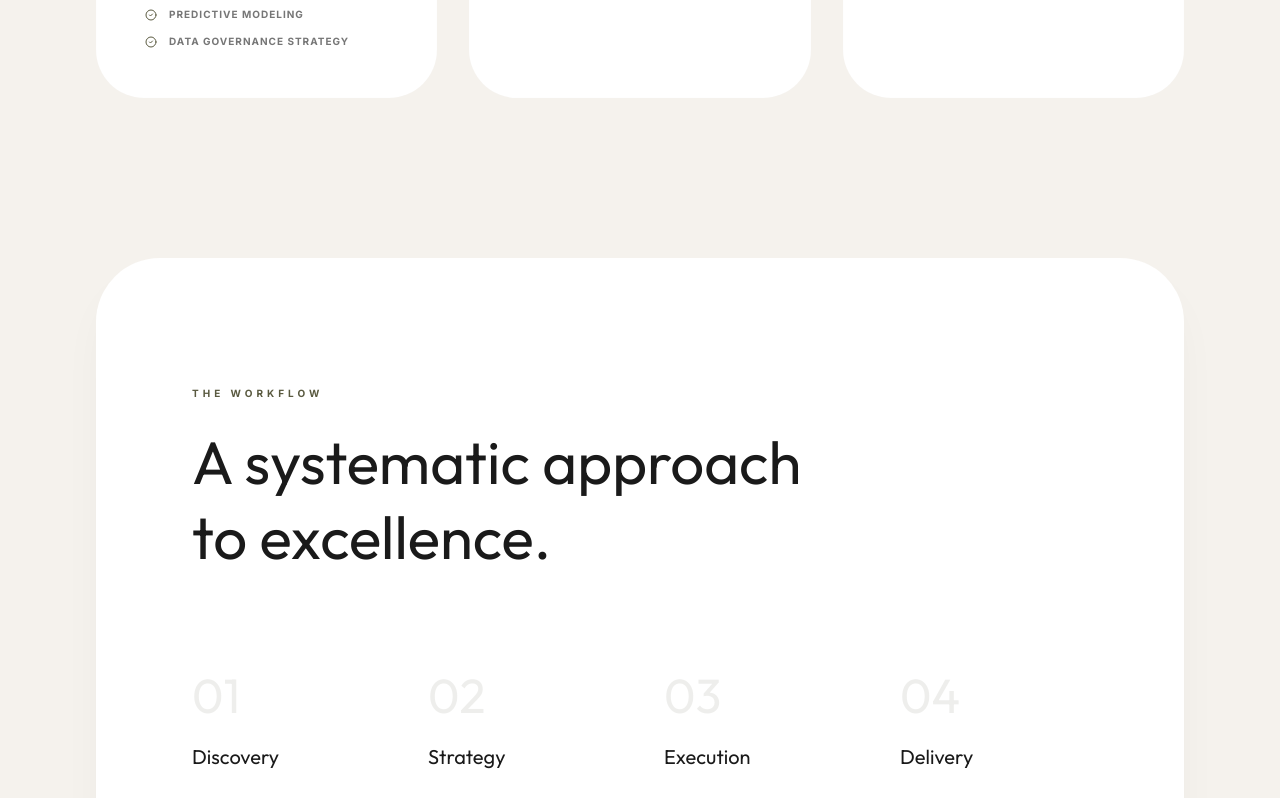
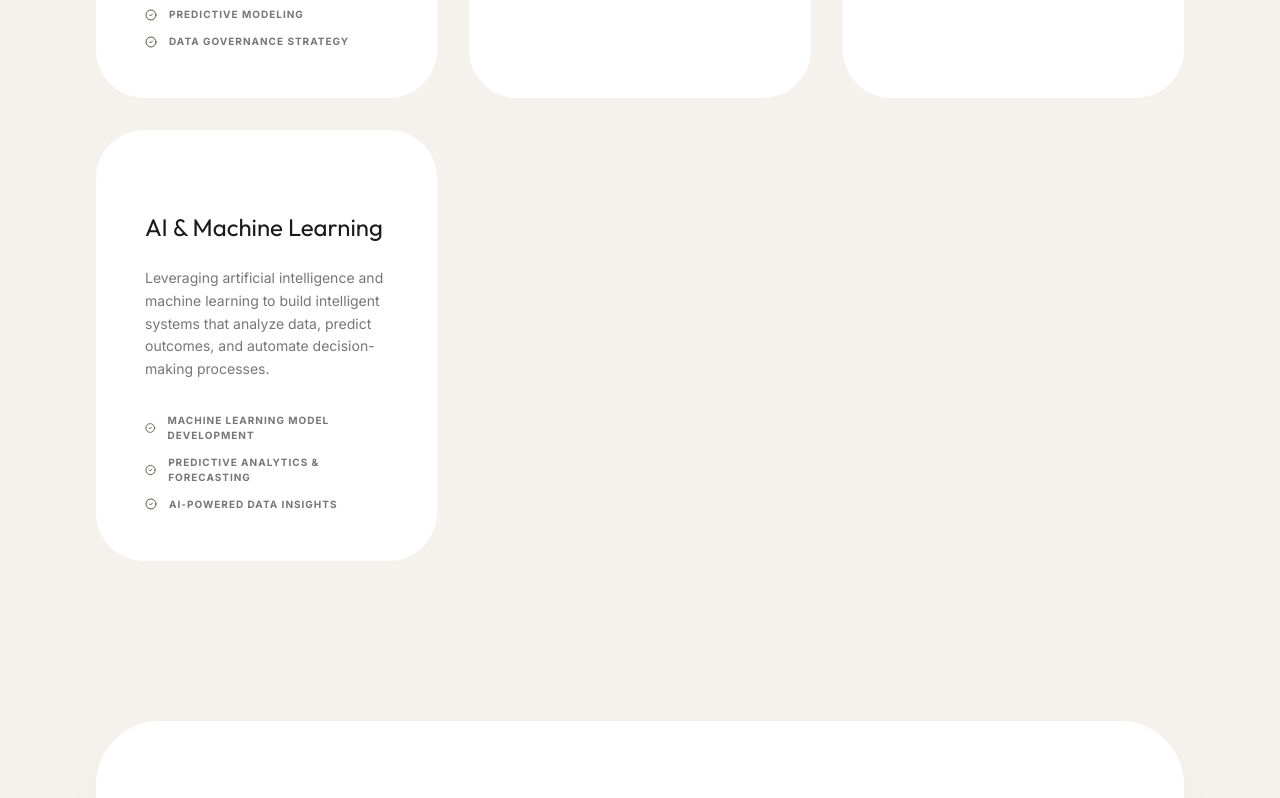
Before and after one commit to karthikakhilae-cell/Portfolio, a React (Vite) app: page /hire-me in a window 1280 px wide. Shown: the part 980-1778 px from the top of the page. Built offline with nearby package versions, Linux system fonts and the light colour scheme; no server answers.

Commit message:
feat: Update portfolio to reflect AI/ML focus
Refines the portfolio's messaging to highlight AI and Machine Learning capabilities, updating the title, descriptions, and adding a new service offering.

```diff
--- a/index.html
+++ b/index.html
@@ -3,7 +3,7 @@
   <head>
     <meta charset="UTF-8" />
     <meta name="viewport" content="width=device-width, initial-scale=1.0" />
-    <title>My Google AI Studio App</title>
+    <title>Akhil Karthik's Portfolio</title>
   </head>
   <body>
     <div id="root"></div>
--- a/src/components/layout/Footer.tsx
+++ b/src/components/layout/Footer.tsx
@@ -14,7 +14,7 @@ export default function Footer() {
         <div className="space-y-4">
           <div className="text-xl md:text-2xl font-display text-ink">Akhil Karthik</div>
           <p className="text-[10px] text-muted max-w-xs uppercase tracking-widest leading-relaxed">
-            Curating clarity and purpose through data analytics and strategic design.
+            Curating clarity and purpose through data science and strategic design.
           </p>
         </div>
         <div className="flex flex-wrap gap-6 md:gap-8 md:justify-end text-[10px] uppercase tracking-[0.2em] font-bold text-muted">
--- a/src/pages/About.tsx
+++ b/src/pages/About.tsx
@@ -18,10 +18,10 @@ export default function About() {
           </h1>
           <div className="space-y-8 opacity-70 leading-relaxed text-lg font-light">
             <p>
-              As a curator and designer with over a decade of experience, I approach every project with the rigor of an archivist and the soul of an artist. My work is defined by a commitment to silence in a world of digital noise.
+              As an AI ML Data Science curator and designer with experience, I approach every project with the rigor of an archivist and the soul of an artist. My work is defined by a commitment to silence in a world of digital noise.
             </p>
             <p>
-              I specialize in creating high-end digital monographs and portfolio experiences for architectural firms, luxury brands, and independent artists. My background in fine arts and systems engineering allows me to bridge the gap between technical complexity and aesthetic purity.
+              I specialize in creating high-end Data science experiences for firms, luxury brands, and independent artists. My background in fine arts and engineering allows me to bridge the gap between technical complexity and aesthetic purity.
             </p>
           </div>
 
--- a/src/pages/HireMe.tsx
+++ b/src/pages/HireMe.tsx
@@ -21,7 +21,14 @@ const SERVICES = [
     description: "Optimizing internal workflows to increase efficiency and reduce overhead. I design systems that scale with your business.",
     icon: <Zap className="w-6 h-6" />,
     features: ["Process Automation", "Workflow Design", "Operational Audits"]
-  }
+  },
+  {
+  title: "AI & Machine Learning",
+  description: "Leveraging artificial intelligence and machine learning to build intelligent systems that analyze data, predict outcomes, and automate decision-making processes.",
+  icon: <brain className="w-6 h-6" />,
+  features: ["Machine Learning Model Development","Predictive Analytics & Forecasting","AI-Powered Data Insights"
+  ]
+}
 ];
 
 const PROCESS = [
```
